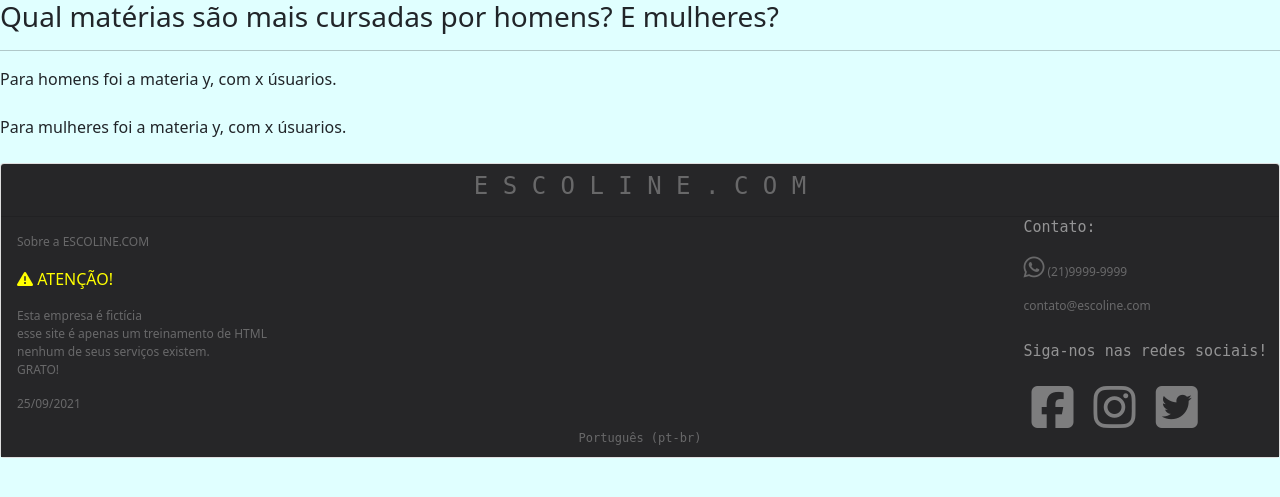
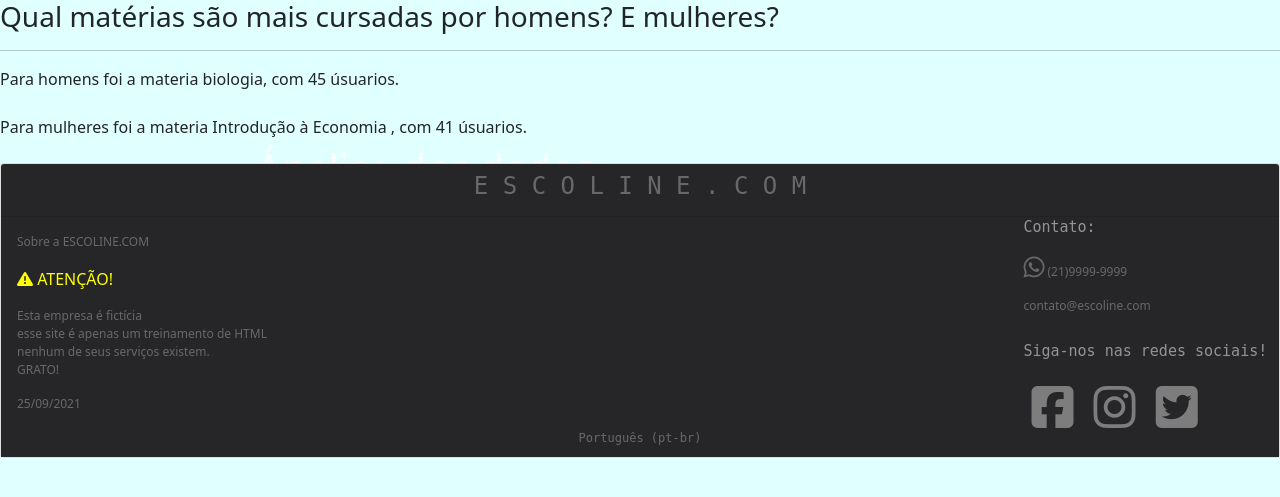
Before and after one commit to edilton-bs/a2site-lp, a Django app: page /dani/ in a window 1280 px wide. Shown: the top 497 px of the page. Run offline with Django 3.2, Linux system fonts and the light colour scheme; some libraries are stand-ins or nearby versions.

Commit message:
atulizando rara

```diff
--- a/dani/templates/dani_index.html
+++ b/dani/templates/dani_index.html
@@ -1,9 +1,10 @@
 {% extends "base_generic.html" %}
 
 {% block content %}
+<h1>Ánalise dos dados</h1>
 <h3>Qual matérias são mais cursadas por homens? E mulheres? </h3>
-<hr>Para homens foi a materia y, com x úsuarios.<br>
-<br>Para mulheres foi a materia y, com x úsuarios.<br>
+<hr>Para homens foi a materia biologia, com 45 úsuarios.<br>
+<br>Para mulheres foi a materia Introdução à Economia , com 41 úsuarios.<br>
 
 
 
```
